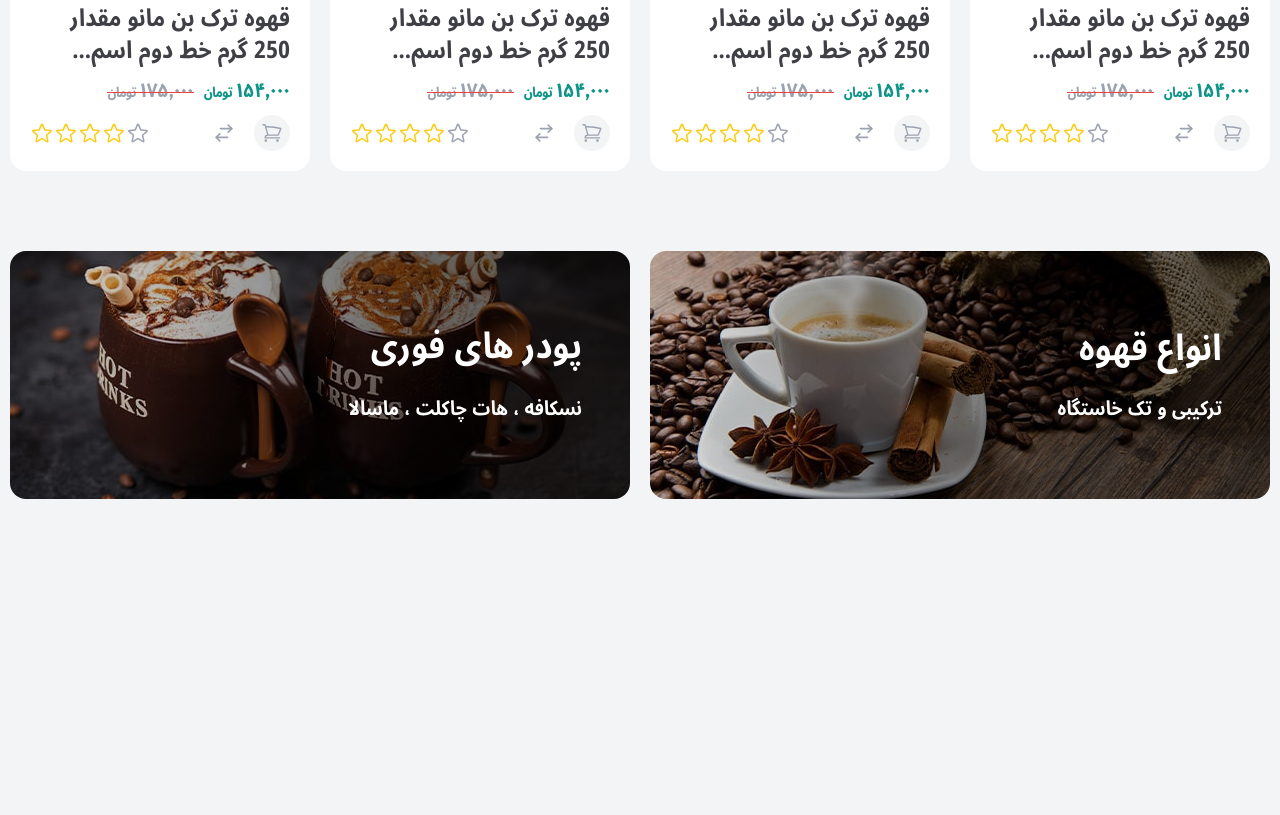
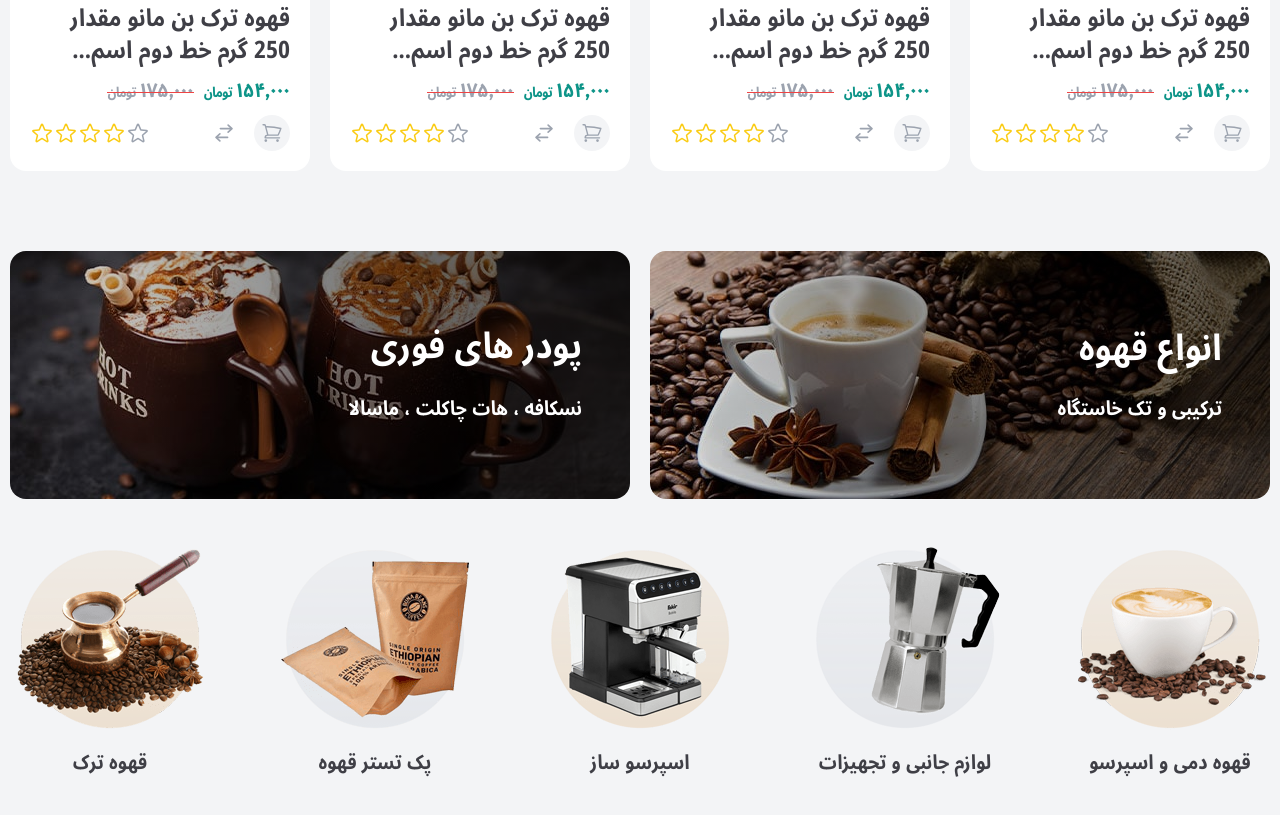
Before and after one commit to Sedigheh-ES/coffee-shop-tailwind, a website: page public/index.html in a window 1280 px wide. Shown: the part 1915-2730 px from the top of the page. Before the commit the page ends 2414 px from the top, so only its background shows below. Drawn offline with Linux system fonts and the light colour scheme; files whose address does not match are found by name; a web font is replaced by a local one.

Commit message:
products category  Done

```diff
--- a/public/index.html
+++ b/public/index.html
@@ -1053,6 +1053,47 @@
 
 
             </section>
+
+            <!-- Product Category section -->
+            <section class="products-category mb-10 md:mb-20 mt-10">
+                <div class="container">
+                    <div class="flex items-center justify-center gap-[29px] md:gap-[65px] flex-wrap">
+
+                         <div class="w-25 md:w-50 text-center">
+                            <a href="#">
+                               <img src="images/categories/category1.png" alt="c1">
+                            </a>
+                            <span class="inline-block text-sm md:text-xl text-zinc-700 dark:text-white mt-1.5 md:mt-2.5">قهوه دمی و اسپرسو</span>
+                        </div>
+                         <div class="w-25 md:w-50 text-center">
+                            <a href="#">
+                               <img src="images/categories/category2.png" alt="c1">
+                            </a>
+                            <span class="inline-block text-sm md:text-xl text-zinc-700 dark:text-white mt-1.5 md:mt-2.5">لوازم جانبی و تجهیزات</span>
+                        </div>
+                         <div class="w-25 md:w-50 text-center">
+                            <a href="#">
+                               <img src="images/categories/category3.png" alt="c1">
+                            </a>
+                            <span class="inline-block text-sm md:text-xl text-zinc-700 dark:text-white mt-1.5 md:mt-2.5">اسپرسو ساز</span>
+                        </div>
+                         <div class="w-25 md:w-50 text-center">
+                            <a href="#">
+                               <img src="images/categories/category4.png" alt="c1">
+                            </a>
+                            <span class="inline-block text-sm md:text-xl text-zinc-700 dark:text-white mt-1.5 md:mt-2.5">پک تستر قهوه</span>
+                        </div>
+                         <div class="w-25 md:w-50 text-center">
+                            <a href="#">
+                               <img src="images/categories/category5.png" alt="c1">
+                            </a>
+                            <span class="inline-block text-sm md:text-xl text-zinc-700 dark:text-white mt-1.5 md:mt-2.5">قهوه ترک</span>
+                        </div>
+
+                    </div>
+                </div>
+
+            </section>
         </main>
 
 
--- a/tailwind.config.js
+++ b/tailwind.config.js
@@ -34,7 +34,10 @@ module.exports = {
         'tightest': '-0.065em',
       },
       spacing: {
-        '30':'7.5rem',
+        '30': '7.5rem',
+        '25': "6.25rem",
+        '50':"12.5rem"
+
       },
       container: {
           center: true,
```
Also changed, not shown: public/styles/app.css.
